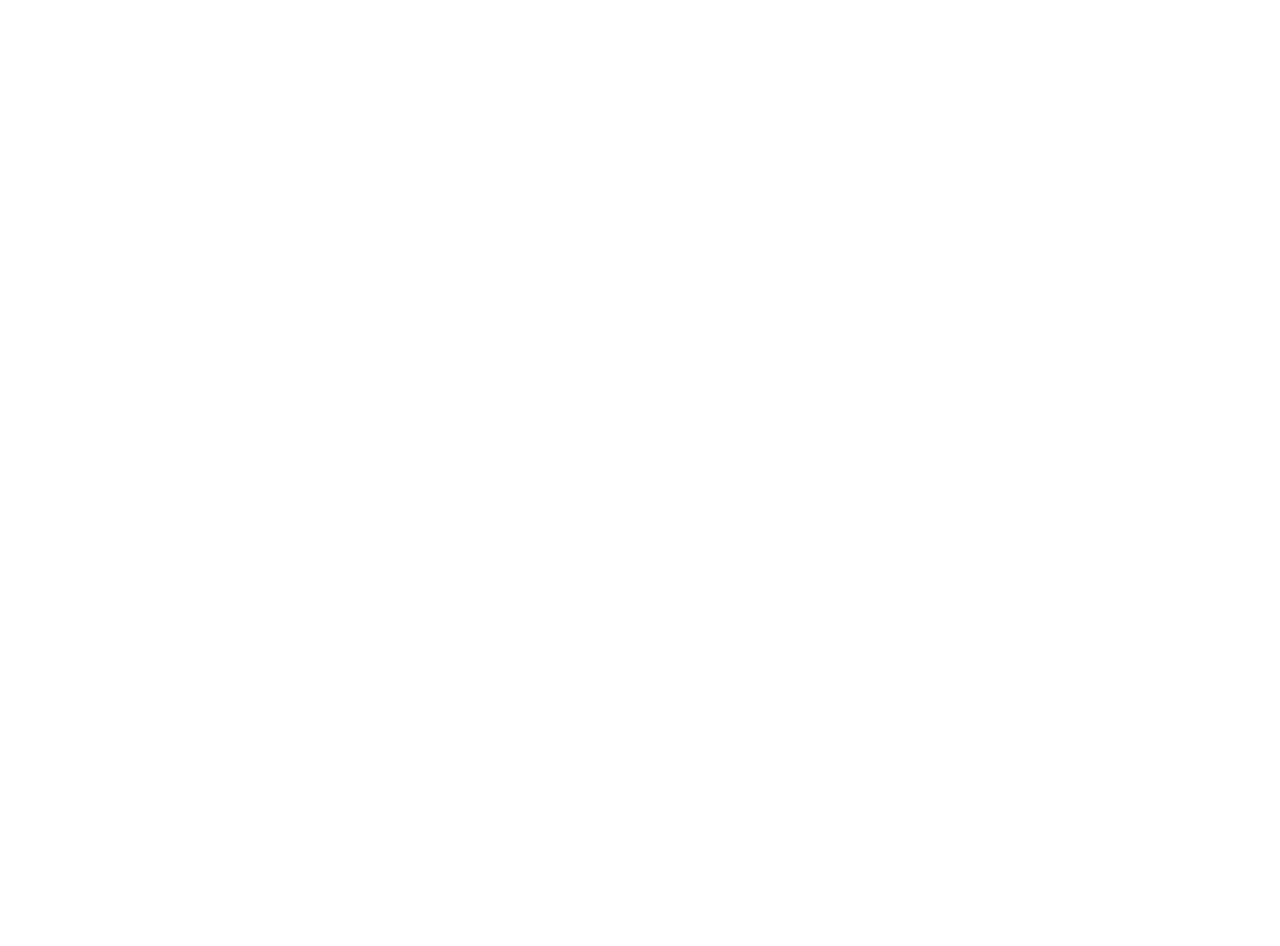
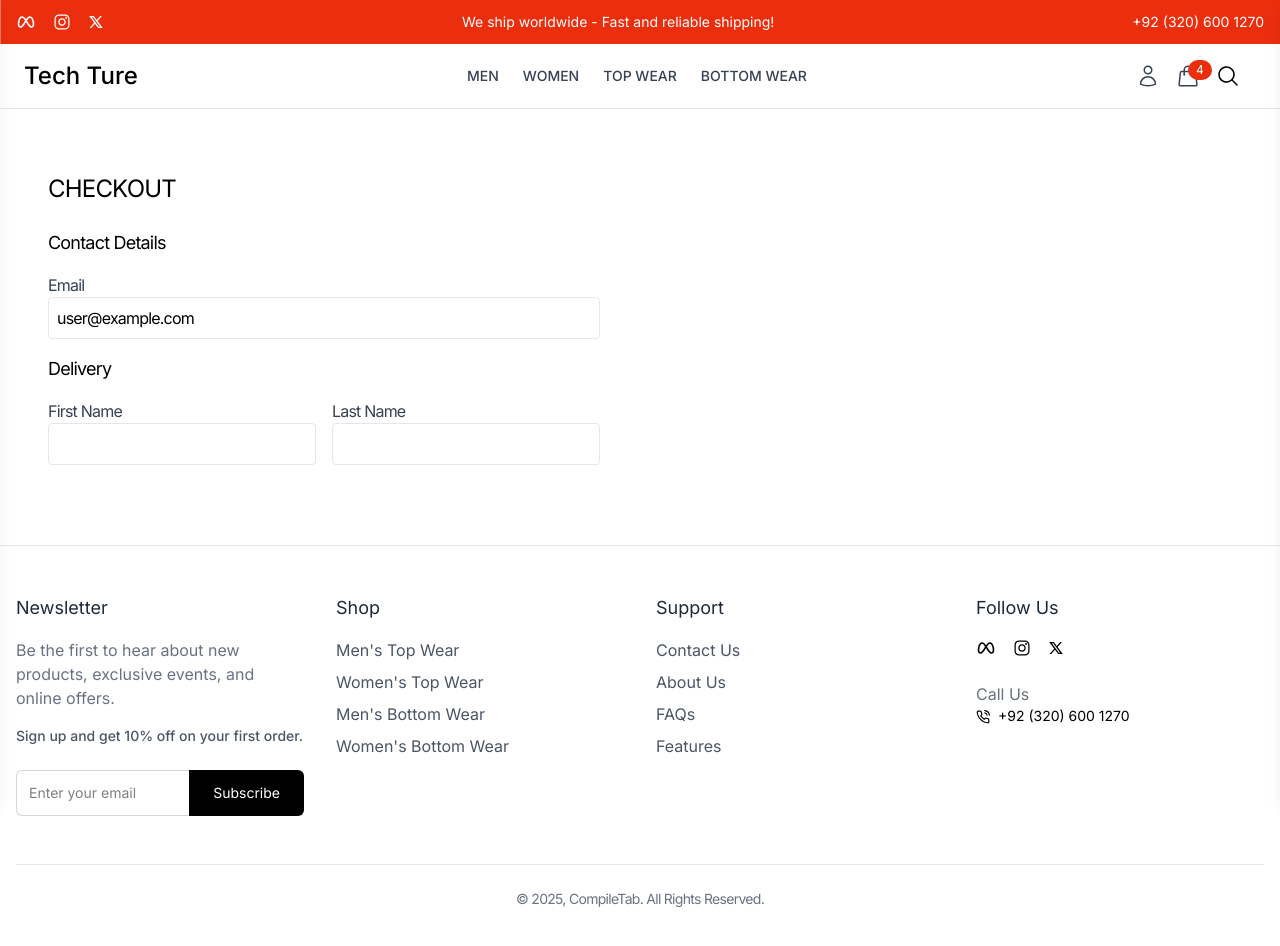
Before and after one commit to ZainUlAbedin2407/E-Commerce-App, a React (Vite) app in the folder frontend/: page /checkout in a window 1280 px wide. Before the commit this address had no page. Shown: the top 946 px of the page. Before the commit the page ends 800 px from the top, so only its background shows below. Built offline with nearby package versions, Linux system fonts and the light colour scheme.

Commit message:
Working on Checkout Component

```diff
--- a/frontend/src/App.jsx
+++ b/frontend/src/App.jsx
@@ -6,6 +6,8 @@
 import Register from "./pages/Register";
 import Profile from "./pages/Profile";
 import CollectionPage from "./pages/CollectionPage";
+import ProductDetails from "./components/Products/ProductDetails";
+import Checkout from "./components/Cart/Checkout";
 function App() {
   return (
     <>
@@ -13,10 +15,12 @@
       <Routes>
         <Route path="/" element={<UserLayout />}>
           <Route index element={<Home />} />
-          <Route path="/login" element={<Login />} />
-          <Route path="/register" element={<Register />} />
-          <Route path="/profile" element={<Profile />} />
-          <Route path="/collections/:collection" element={<CollectionPage />} />
+          <Route path="login" element={<Login />} />
+          <Route path="register" element={<Register />} />
+          <Route path="profile" element={<Profile />} />
+          <Route path="collections/:collection" element={<CollectionPage />} />
+          <Route path="product/:id" element={<ProductDetails />} />
+          <Route path="checkout" element={<Checkout />} />
         </Route>
         <Route> {/*Admin Layout*/} </Route>
       </Routes>
--- /dev/null
+++ b/frontend/src/components/Cart/Checkout.jsx
@@ -0,0 +1,89 @@
+import { useState } from "react";
+import { useNavigate } from "react-router-dom";
+
+const cart = {
+  products: [
+    {
+      name: "Stylish Jacket",
+      size: "M",
+      color: "black",
+      price: 120,
+      image: "https://picsum.photos/150?random=1",
+    },
+    {
+      name: "Casual Sneakers",
+      size: "42",
+      color: "white",
+      price: 70,
+      image: "https://picsum.photos/150?random=2",
+    },
+  ],
+  totalPrice: 195,
+};
+const Checkout = () => {
+  const navigate = useNavigate();
+  const [shippingAddress, setShippingAddress] = useState({
+    firstName: "",
+    lastName: "",
+    address: "",
+    city: "",
+    postalCode: "",
+    country: "",
+    phone: "",
+  });
+  return (
+    <div className="grid grid-cols-1 lg:grid-cols-2 gap-8 max-w-7xl mx-auto py-10 px-6 tracking-tighter">
+      {/* Left Section */}
+      <div className="bg-white rounded-lg p-6">
+        <h2 className="text-2xl uppercase mb-6">Checkout</h2>
+        <form>
+          <h3 className="text-lg mb-4">Contact Details</h3>
+          <div className="mb-4">
+            <label className="block text-gray-700">Email</label>
+            <input
+              type="email"
+              value="user@example.com"
+              className="w-full p-2 border border-gray-200 rounded"
+              disabled
+            />
+          </div>
+          <h3 className="text-lg mb-4">Delivery</h3>
+          <div className="mb-4 grid grid-cols-2 gap-4">
+            <div>
+              <label className="block text-gray-700">First Name</label>
+              <input
+                type="text"
+                className="w-full p-2 border border-gray-200 rounded"
+                required
+                value={shippingAddress.firstName}
+                onChange={(e) =>
+                  setShippingAddress({
+                    ...shippingAddress,
+                    firstName: e.target.value,
+                  })
+                }
+              />
+            </div>
+            <div>
+              <label className="block text-gray-700">Last Name</label>
+              <input
+                type="text"
+                className="w-full p-2 border border-gray-200 rounded"
+                required
+                value={shippingAddress.lastName}
+                onChange={(e) =>
+                  setShippingAddress({
+                    ...shippingAddress,
+                    lasName: e.target.value,
+                  })
+                }
+              />
+            </div>
+          </div>
+        </form>
+      </div>
+    </div>
+  );
+};
+
+export default Checkout;
--- a/frontend/src/components/Layout/CartDrawer.jsx
+++ b/frontend/src/components/Layout/CartDrawer.jsx
@@ -1,7 +1,13 @@
 import { IoMdClose } from "react-icons/io";
 import CartContents from "../Cart/CartContents";
+import { useNavigate } from "react-router-dom";
 
 const CartDrawer = ({ drawerOpen, toggleCartDrawer }) => {
+  const navigate = useNavigate();
+  const handleCheckout = () => {
+    navigate("/checkout");
+  };
+
   return (
     <div
       className={`fixed right-0 top-0 w-[18rem] sm:w-1/2 md:w-[25rem] h-full bg-white shadow-lg transform transition-transform duration-300 flex flex-col z-50 ${
@@ -21,7 +27,10 @@
       </div>
       {/* Checkout button fixed at bottom */}
       <div className="p-4 bg-white sticky bottom-0">
-        <button className="w-full bg-black text-white py-3 rounded-lg font-semibold hover:bg-gray-800 cursor-pointer transition ">
+        <button
+          onClick={handleCheckout}
+          className="w-full bg-black text-white py-3 rounded-lg font-semibold hover:bg-gray-800 cursor-pointer transition "
+        >
           Checkout
         </button>
         <p className="text-sm tracking-tighter text-gray-500 mt-2 text-center">
--- a/frontend/src/components/Products/FilterSidebar.jsx
+++ b/frontend/src/components/Products/FilterSidebar.jsx
@@ -100,6 +100,14 @@
     });
     setSearchParams(params);
     navigate(`?${params.toString()}`);
+  };
+
+  const handlePriceChange = (e) => {
+    const newPrice = e.target.value;
+    setPriceRange([0, newPrice]);
+    const newFilters = { ...filters, minPrice: 0, maxPrice: newPrice };
+    setFilters(filters);
+    updateURLParams(newFilters);
   };
 
   return (
@@ -210,7 +218,6 @@
               value={brand}
               onChange={handleFilterChange}
               checked={filters.brand.includes(brand)}
-
               className="cursor-pointer mr-2 h-4 w-4 accent-blue-500 focus:ring-blue-400 border-gray-300"
             />
             <span className="text-gray-700 whitespace-nowrap"> {brand} </span>
@@ -228,6 +235,8 @@
           name="priceRange"
           min={0}
           max={100}
+          value={priceRange[1]}
+          onChange={handlePriceChange}
           className="w-full h-2 bg-gray-300 rounded-lg appearance-none cursor-pointer"
         />
         <div className="flex justify-between text-gray-600 mt-2">
--- a/frontend/src/components/Products/SortOptions.jsx
+++ b/frontend/src/components/Products/SortOptions.jsx
@@ -1,7 +1,28 @@
+import {useSearchParams} from "react-router-dom"
+
 const SortOptions = () => {
+  const [searchParams, setSearchParams] = useSearchParams();
+
+  const handleSortChange = (e) => {
+    const sortBy = e.target.value;
+    searchParams.set("sortBy", sortBy);
+    setSearchParams(searchParams);
+  };
   return (
-    <div>SortOptions</div>
-  )
-}
+    <div className="mb-4 flex items-center justify-end">
+      <select
+        className="border p-2 rounded-md focus:outline-none border-gray-200"
+        onChange={handleSortChange}
+        value={searchParams.get("sortBy") || ""}
+        id="sort"
+      >
+        <option value="">Default</option>
+        <option value="priceAsc">Price: Low to High</option>
+        <option value="priceDesc">Price: High to Low</option>
+        <option value="popularity">Popularity</option>
+      </select>
+    </div>
+  );
+};
 
-export default SortOptions
+export default SortOptions;
```
